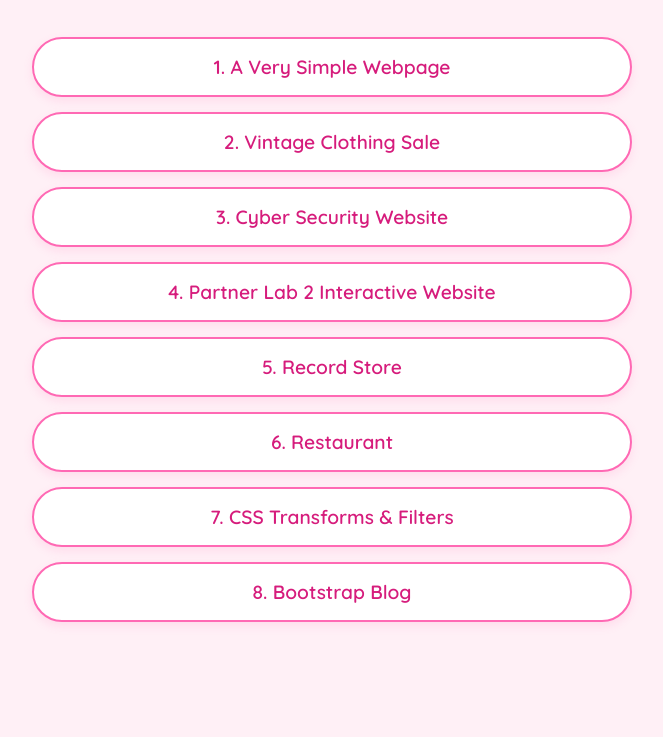
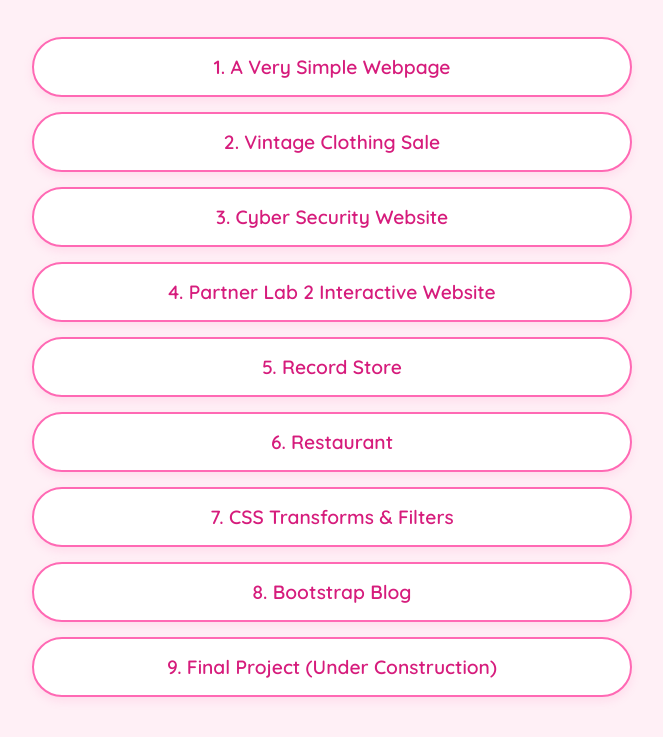
Before and after one commit to LauraleeProv/Portfolio-Project, a plain HTML site: page index.html in a window 1280 px wide. Shown: the part 224-961 px from the top of the page, without its empty margins (308-971 px from the left). Before the commit the page ends 886 px from the top, so only its background shows below. Drawn offline with Linux system fonts and the light colour scheme.

Commit message:
Add link to Final Project under construction

```diff
--- a/index.html
+++ b/index.html
@@ -71,6 +71,7 @@
     <a class="project-link" href="6%20Restaurant/">6. Restaurant</a>
     <a class="project-link" href="7%20CSS%20Transforms%20and%20Filters/Fashion%20Blog.html">7. CSS Transforms &amp; Filters</a>
     <a class="project-link" href="8%20Bootstrap%20Blog/">8. Bootstrap Blog</a>
+    <a class="project-link" href="construction.html">9. Final Project (Under Construction)</a>
   </div>
 
 </body>
```
